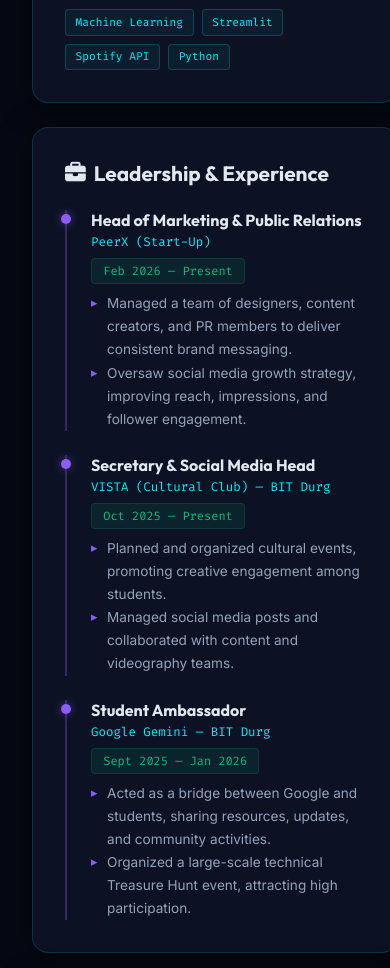
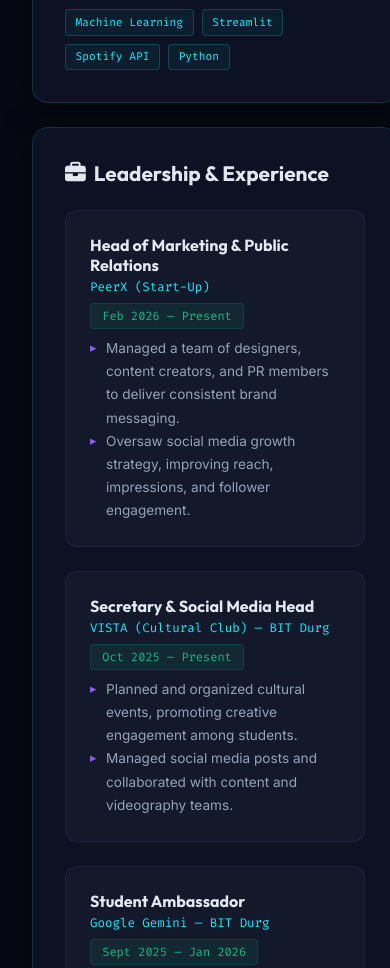
Before and after one commit to nikhilyadav156/nikhilyadav156.github.io, a plain HTML site: page index.html in a window 390 px wide. Shown: the part 4120-5088 px from the top of the page. Drawn offline with nearby package versions, Linux system fonts and the light colour scheme.

Commit message:
Fix grid layout: eliminate blank spaces, rearrange bento cards for polished look

```diff
--- a/index.html
+++ b/index.html
@@ -187,7 +187,7 @@
             </div>
 
             <!-- Project 3: Mood-Metric -->
-            <div class="bento-item project span-2 fade-in delay-8" data-tilt id="project-moodmetric">
+            <div class="bento-item project fade-in delay-8" data-tilt id="project-moodmetric">
                 <div class="project-top">
                     <i class="fas fa-chart-bar project-icon healthcare"></i>
                     <a href="https://github.com/nikhilyadav156/Mood-metric" target="_blank" class="project-link"><i class="fas fa-external-link-alt"></i></a>
@@ -203,7 +203,7 @@
             </div>
 
             <!-- Experience Section -->
-            <div class="bento-item experience span-full fade-in delay-6" data-tilt id="experience-section">
+            <div class="bento-item experience span-3 fade-in delay-6" data-tilt id="experience-section">
                 <h3><i class="fas fa-briefcase"></i> Leadership & Experience</h3>
                 <div class="experience-timeline">
                     <div class="exp-item">
--- a/styles.css
+++ b/styles.css
@@ -159,12 +159,32 @@ a {
 }
 
 .span-2 { grid-column: span 2; }
-.span-full { grid-column: 1 / -1; }
+.span-3 { grid-column: span 3; }
 
-.span-full .experience-timeline {
+.span-3 .experience-timeline {
     display: grid;
     grid-template-columns: repeat(3, 1fr);
     gap: 1.5rem;
+}
+
+.span-3 .exp-item {
+    border-left: none;
+    padding-left: 0;
+    background: rgba(255, 255, 255, 0.03);
+    border: 1px solid rgba(139, 92, 246, 0.12);
+    border-radius: 12px;
+    padding: 1.5rem;
+    transition: var(--transition);
+}
+
+.span-3 .exp-item:hover {
+    border-color: rgba(139, 92, 246, 0.4);
+    background: rgba(139, 92, 246, 0.05);
+    transform: translateY(-3px);
+}
+
+.span-3 .exp-item::before {
+    display: none;
 }
 
 h3 {
@@ -706,16 +726,18 @@ footer {
 @media screen and (max-width: 1024px) {
     .bento-grid { grid-template-columns: repeat(2, 1fr); }
     .span-2 { grid-column: span 2; }
-    .span-full { grid-column: span 2; }
-    .span-full .experience-timeline { grid-template-columns: repeat(2, 1fr); }
+    .span-3 { grid-column: span 2; }
+    .span-3 .experience-timeline { grid-template-columns: 1fr; }
+    #project-moodmetric { grid-column: span 2; }
     .skills-header { flex-direction: column; gap: 0.75rem; }
 }
 
 @media screen and (max-width: 768px) {
     .bento-grid { grid-template-columns: 1fr; }
     .span-2 { grid-column: span 1; }
-    .span-full { grid-column: span 1; }
-    .span-full .experience-timeline { grid-template-columns: 1fr; }
+    .span-3 { grid-column: span 1; }
+    .span-3 .experience-timeline { grid-template-columns: 1fr; }
+    #project-moodmetric { grid-column: span 1; }
     .stats-grid { flex-direction: row; flex-wrap: wrap;}
     .top-nav { flex-direction: column; gap: 1rem; text-align: center; }
     .exp-header { flex-direction: column; gap: 0.5rem; }
```
